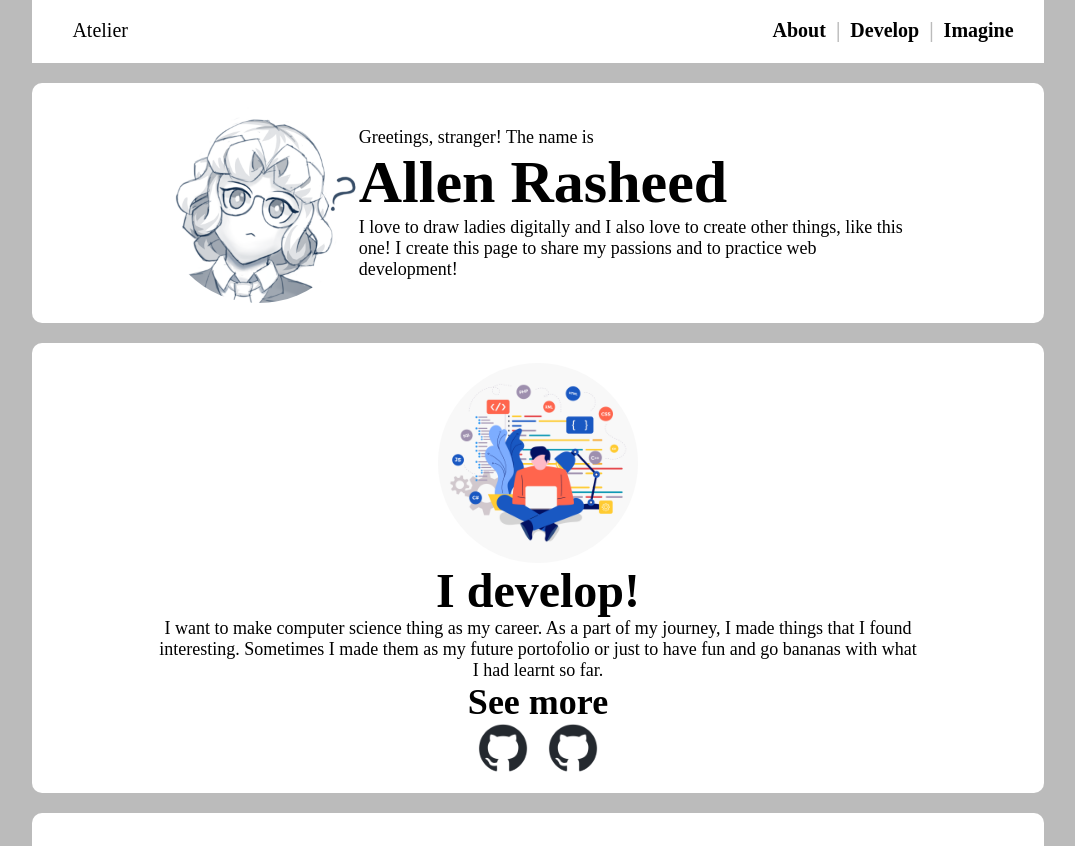
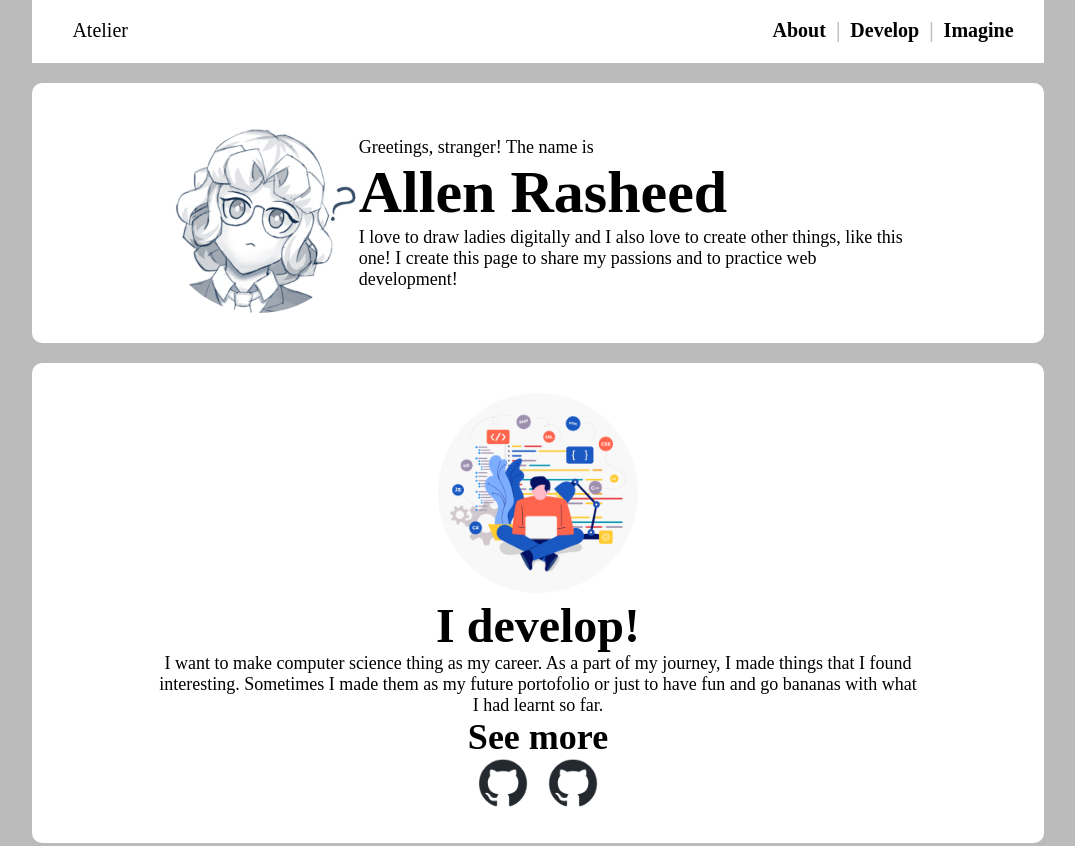
Before and after one commit to lancreate5/atelier, a plain HTML site: page index.html in a window 1280 px wide. Shown: the top 846 px of the page, without its empty margins (102-1177 px from the left). Drawn offline with Linux system fonts and the light colour scheme.

Commit message:
refactor: style.css for homepage

```diff
--- a/style.css
+++ b/style.css
@@ -16,6 +16,8 @@ h1 {font-size: 60px; }
 h2 {font-size: 48px; }
 h3 {font-size: 36px; }
 p {font-size: 18px;}
+
+
 
 /* NAVBAR */
 .navbar {
@@ -43,20 +45,15 @@ p {font-size: 18px;}
 nav ul li { margin-right: 10px; }
 .delimiter { color: #BBBBBB; }
 
-/* SECTIONS */
-#profile,
-#devel,
-#imagine {
-	border-radius: 10px;
-	background: #FFFFFF;
-	margin: 0 10% 20px;
-	padding: 20px 10%;
-}
 
 
+/* SECTIONS */
 .mainSect {
+	background: #FFFFFF;
+	padding: 30px 10%;
+	border-radius: 10px;
 	align-items: center;
-	margin: 0px 10px;
+	margin: 0px 10% 20px;
 }
 
 .mainSect img {
@@ -70,9 +67,11 @@ nav ul li { margin-right: 10px; }
 	display: flex;
 }
 
-.about { flex: 1; }
 .about *,
 .content * {margin: 0px;}
+.about { flex: 1; }
+
+
 
 /* DEVEL */
 #devel img { margin: 0px auto; }
@@ -93,15 +92,14 @@ nav ul li { margin-right: 10px; }
 	gap: 10px;
 }
 
-.split .story,
-.split .drawing {
+.story,
+.drawing {
 	flex: 1;
 	flex-basis: 0;
 	text-align: center;
 }
 
-.drawing .content,
-.story .content {
+.content {
 	margin: 5px auto;
 }
 
```
